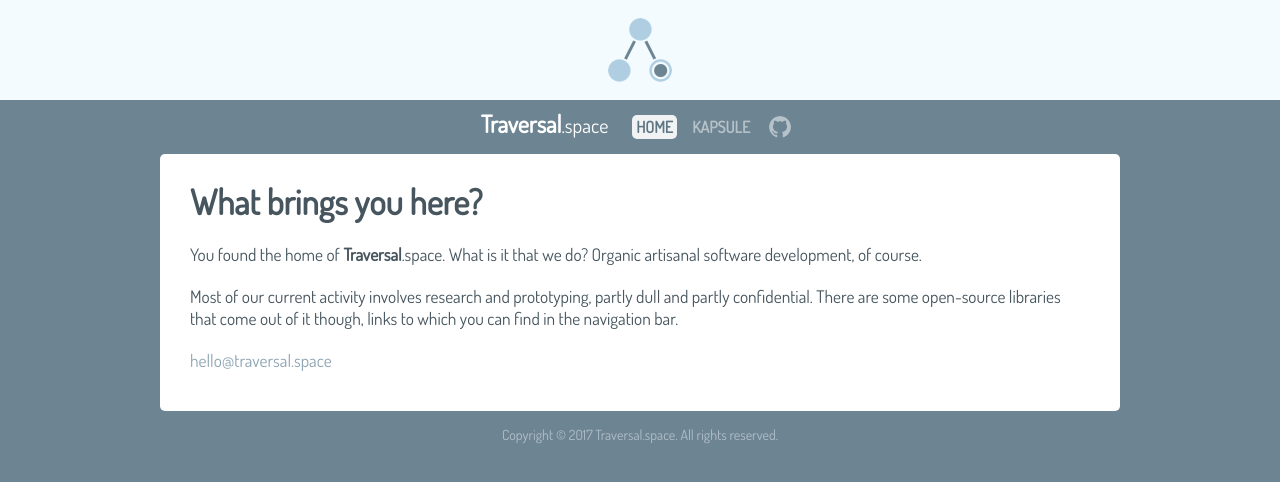
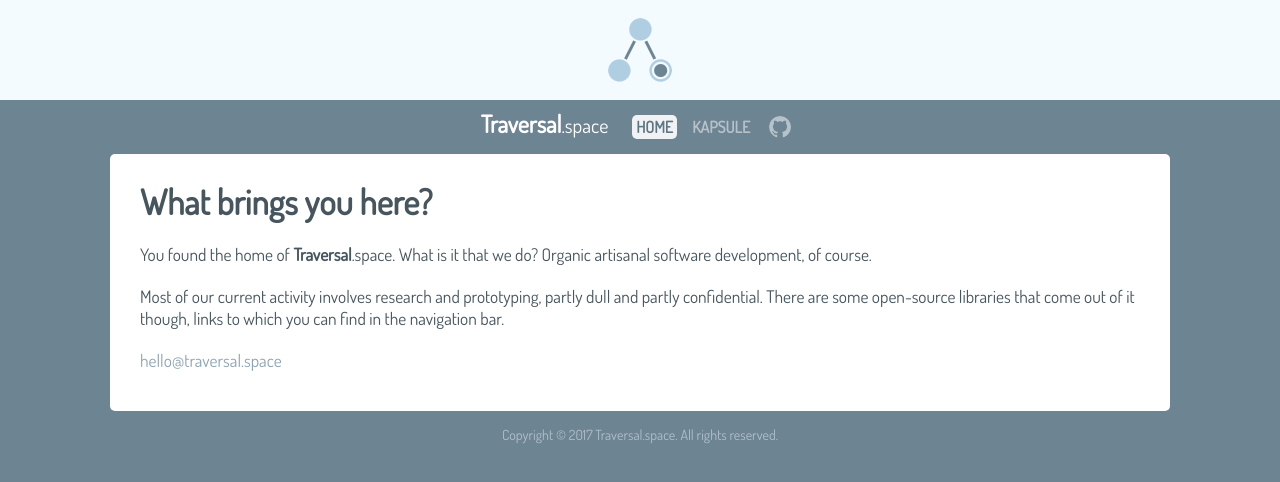
Before and after one commit to Legosteen11/traversals.github.io, a Jekyll site: the page built from index.md, in a window 1280 px wide. Shown: the top 482 px of the page. Built offline with Jekyll 4.4.1, drawn with Linux system fonts in a browser that asks for light colours; nearby versions of some CDN libraries.

Commit message:
Fix mobile version

```diff
--- a/_config.yml
+++ b/_config.yml
@@ -18,7 +18,9 @@
 markdown: kramdown
 baseurl: ""
 url: "https://traversal.space"
-# url: "http://127.0.0.1:4000"
+# url: "http://127.0.0.1:4000" # Development
+# url: "http://10.0.2.2:4000" # Android emulator
+# url: "http://10.0.3.2:4000" # Genymotion emulator
 
 # Content
 title: "Traversal.space"
--- a/css/basic.css
+++ b/css/basic.css
@@ -49,7 +49,6 @@
 /* Header */
 
 #header #cover {
-    width: 100%;
     text-align: center;
     background: #f4fbff url('../assets/images/logo_medium.png') no-repeat center center;
 }
@@ -99,7 +98,6 @@
 /* Footer */
 
 #footer {
-    width: 100%;
     padding: 15px 10px 15px 10px;
     display: block;
     font-family: 'Dosis', sans-serif;
@@ -137,9 +135,9 @@
 }
 
 /* Phone-only */
-@media only screen and (min-width: 100px) and (max-width: 360px) {
+@media only screen and (min-width: 100px) and (max-width: 800px) {
     .fixed-width {
-        max-width: 360px!important;
+        max-width: 800px!important;
     }
 
     #header #cover {
@@ -153,9 +151,9 @@
 }
 
 /* Desktop-only */
-@media only screen and (min-width: 360px) {
+@media only screen and (min-width: 800px) {
     .fixed-width {
-        max-width: 900px!important;
+        max-width: 1000px!important;
     }
 
     #header #cover {
```
